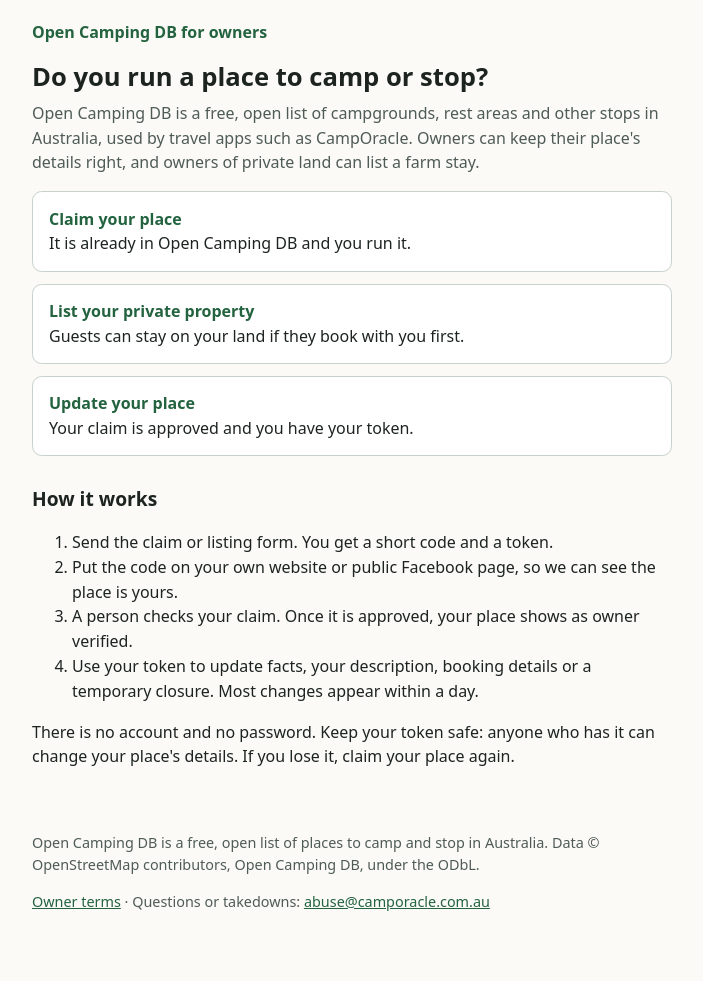
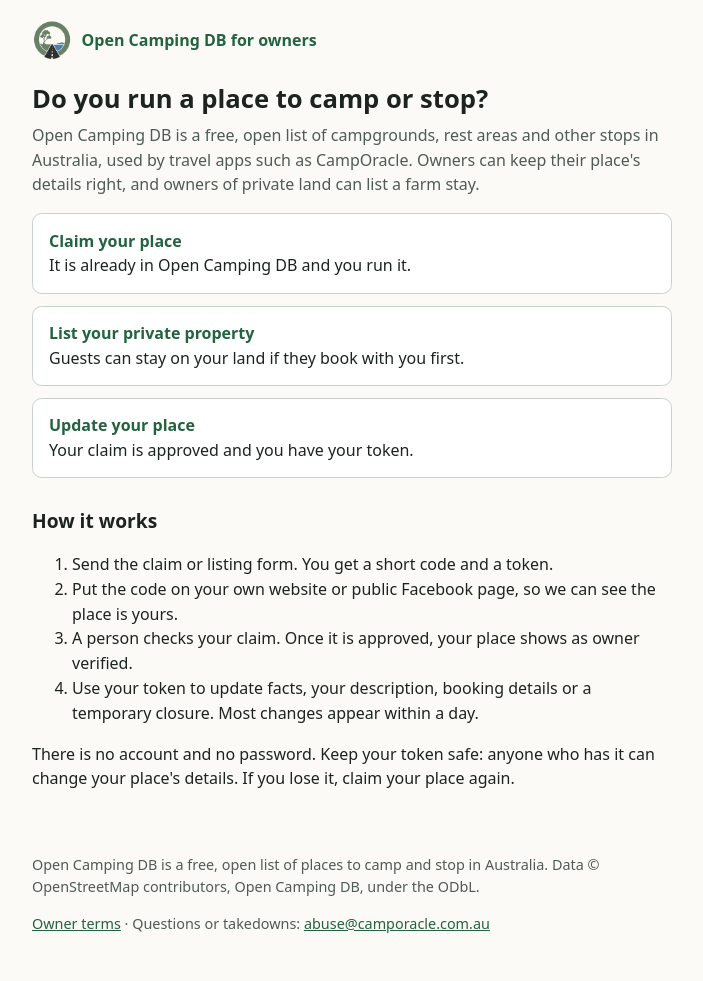
Before and after one commit to opencampingdb/opencampingdb.github.io, a plain HTML site: page owners/index.html in a window 1280 px wide. Shown: the whole page, without its empty margins (288-991 px from the left). Before the commit the page ends 959 px from the top, so only its background shows below. Drawn offline with Linux system fonts and the light colour scheme.

Commit message:
feat: add the OTWD logo to the header and as the site icon
Co-Authored-By: Claude Opus 5.5 <noreply@anthropic.com>

```diff
--- a/owners/index.html
+++ b/owners/index.html
@@ -8,11 +8,12 @@
     <meta name="description" content="Claim your camping place, keep its details up to date, or list your private property in Open Camping DB.">
     <title>Owners | Open Camping DB</title>
     <link rel="stylesheet" href="style.css">
+    <link rel="icon" type="image/png" href="/logo.png">
   </head>
   <body>
     <a class="skip" href="#main">Skip to the content</a>
     <header>
-      <a href="./">Open Camping DB for owners</a>
+      <a href="./"><img src="/logo.png" alt="" width="40" height="40">Open Camping DB for owners</a>
     </header>
     <main id="main">
       <h1>Do you run a place to camp or stop?</h1>
--- a/owners/style.css
+++ b/owners/style.css
@@ -87,8 +87,16 @@ header {
 }
 
 header a {
+  display: inline-flex;
+  align-items: center;
+  gap: 0.6rem;
   text-decoration: none;
   font-weight: 600;
+}
+
+header img {
+  display: block;
+  border-radius: 50%;
 }
 
 h1 {
```
Also changed, not shown: index.html (+2 -1 lines), owners/claim.html (+2 -1 lines), owners/list.html (+2 -1 lines), owners/terms.html (+2 -1 lines), owners/update.html (+2 -1 lines), logo.png (added).
